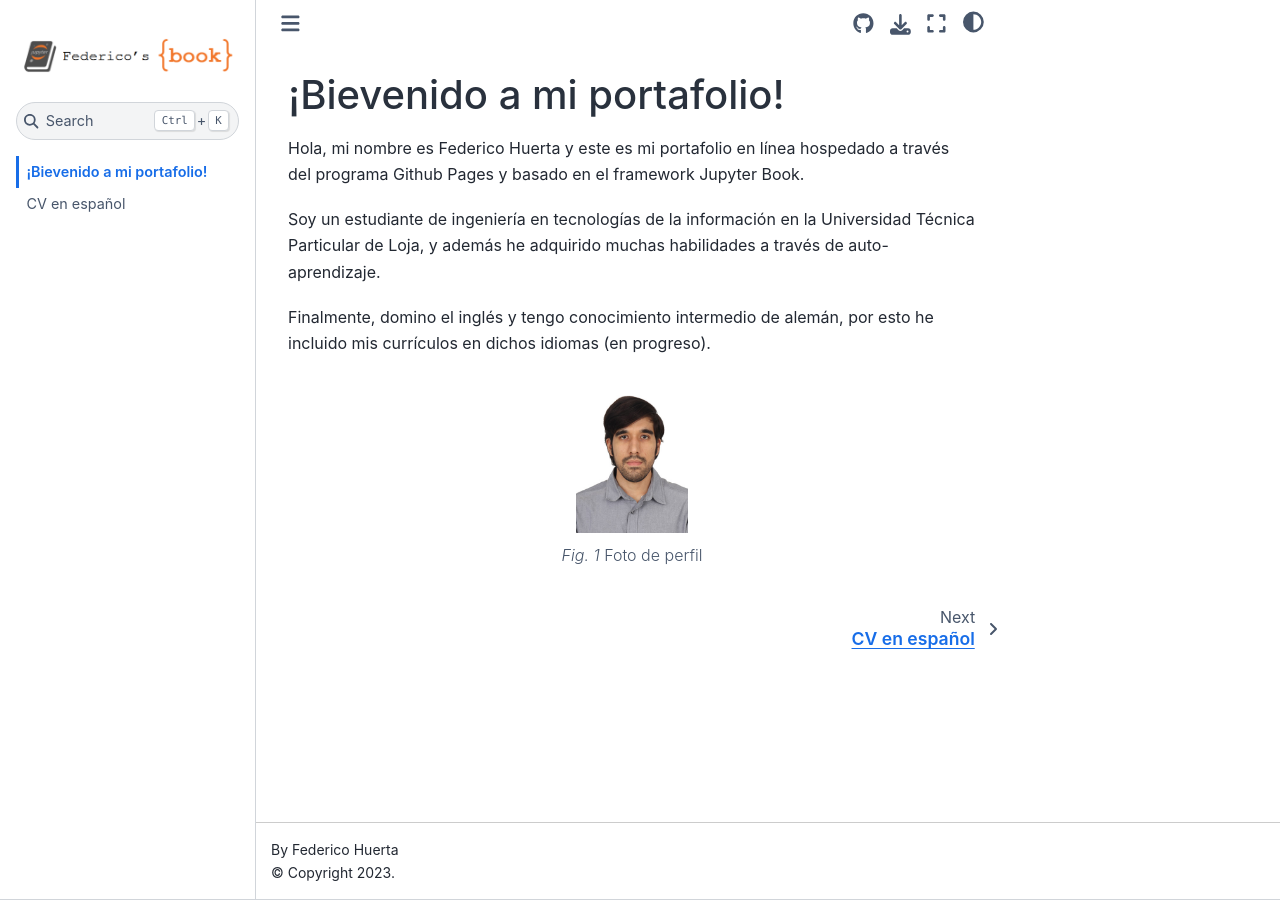
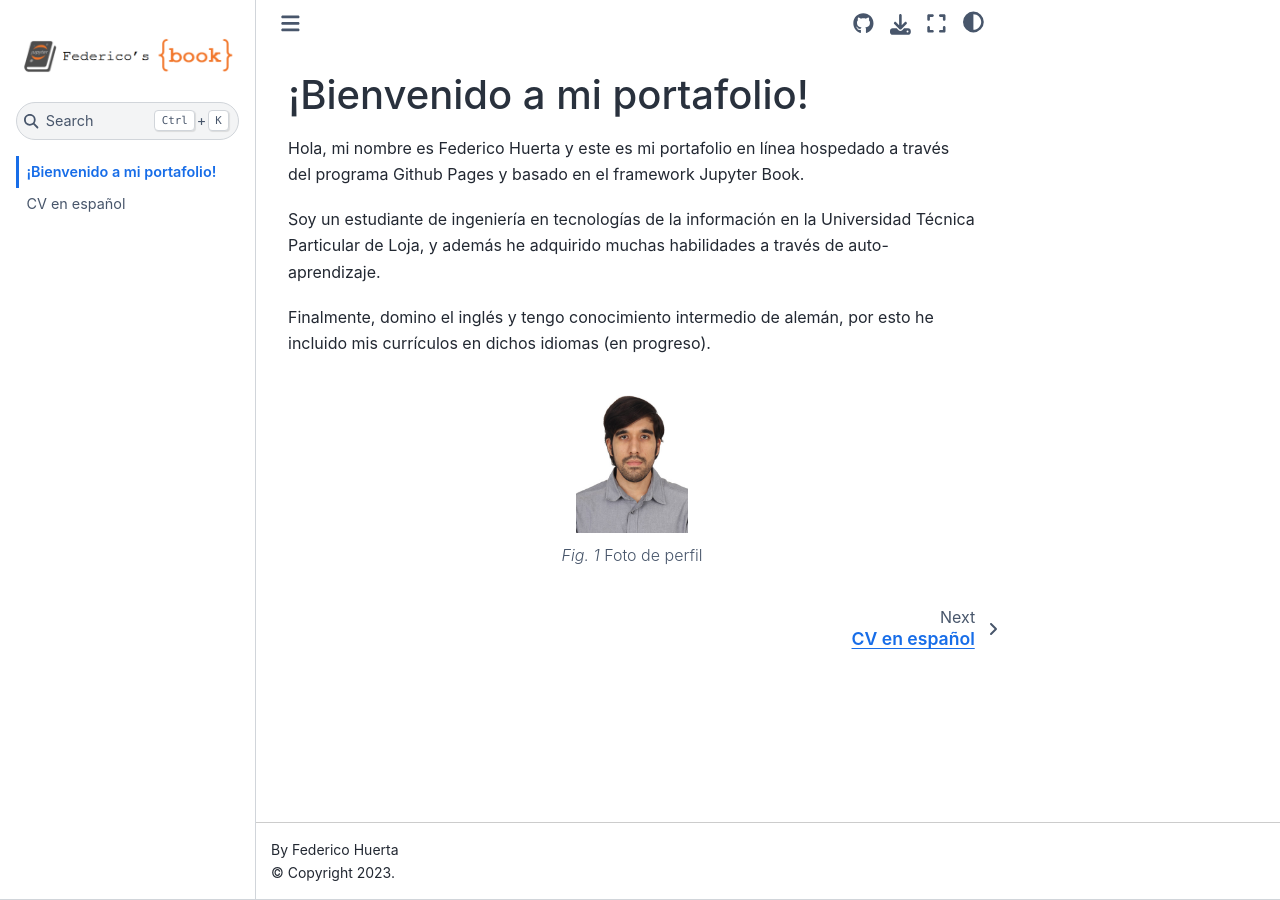
Before and after one commit to huerta-federico/huerta-federico.github.io, a Jupyter Book: the page built from intro.md, in a window 1280 px wide. Built offline with Jupyter Book 1.0.4 settings and Sphinx 7.4.7 and the Sphinx Book theme 1.1.4, drawn with Linux system fonts in a browser that asks for light colours.

Commit message:
Update intro.md

```diff
--- a/intro.md
+++ b/intro.md
@@ -1,4 +1,4 @@
-# ¡Bievenido a mi portafolio!
+# ¡Bienvenido a mi portafolio!
 
 Hola, mi nombre es Federico Huerta y este es mi portafolio en línea hospedado a través del programa Github Pages y basado en el framework Jupyter Book.
 
```
